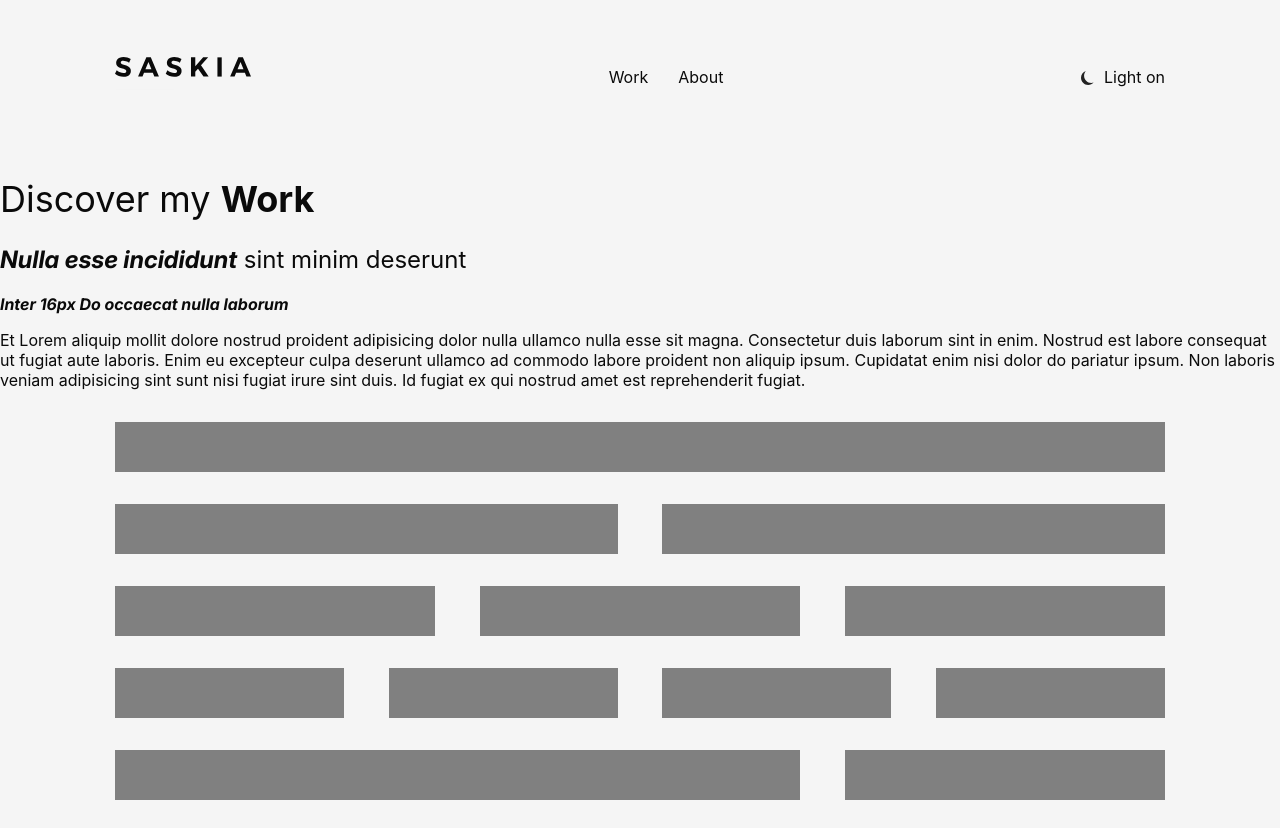
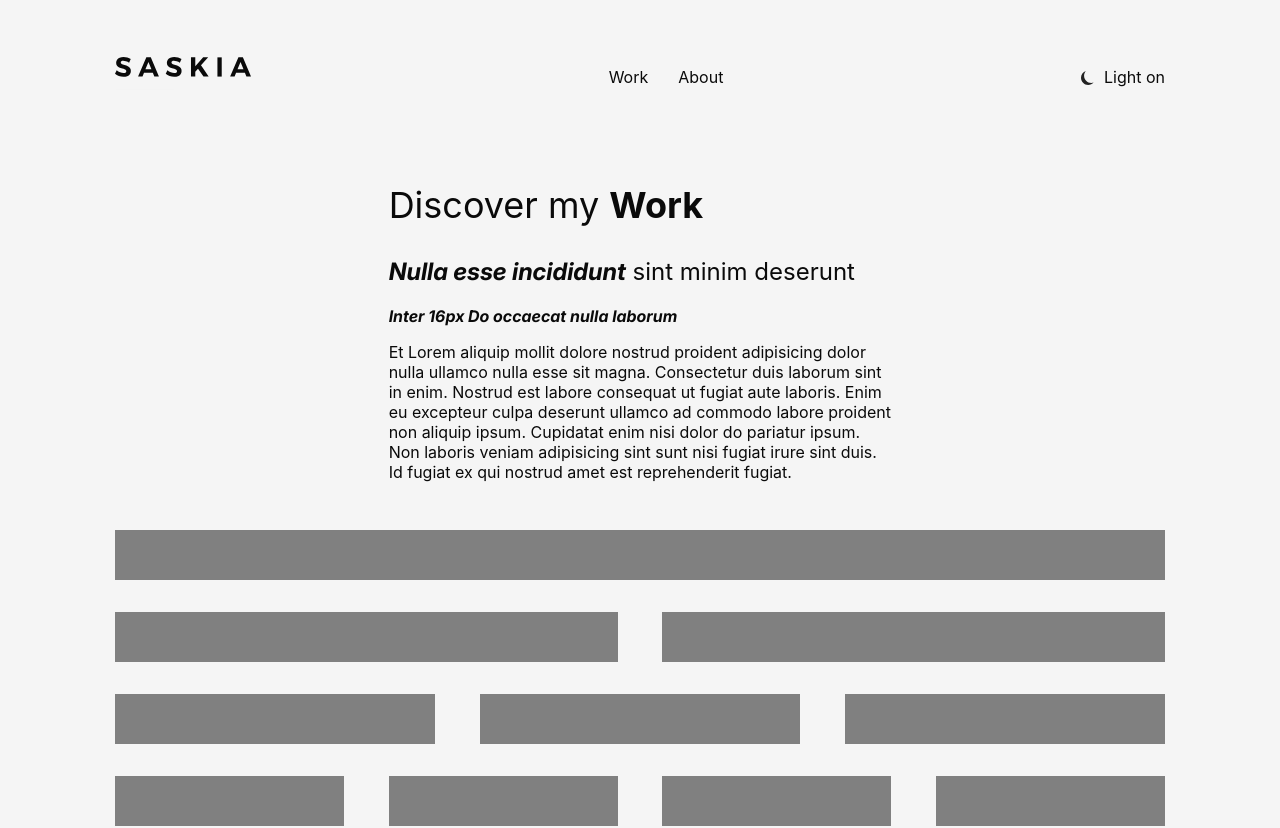
Before and after one commit to saskiawijnstra/websitesaskia, a Vue app in the folder web-code/: page /work in a window 1280 px wide. Shown: the top 828 px of the page. Built offline with nearby package versions, Linux system fonts and the light colour scheme; a web font is replaced by a local one.

Commit message:
apply grid to demo texts

```diff
--- a/web-code/src/App.vue
+++ b/web-code/src/App.vue
@@ -11,6 +11,9 @@ import headerBar from "./components/header/header-bar.vue";
       <component :is="Component" />
     </transition>
   </router-view>
+
+  <article class="grid-container">
+    <div class="content col-span-6-start-4">
       <h1>Discover my <strong>Work</strong></h1>
 
       <h2>
@@ -21,13 +24,15 @@ import headerBar from "./components/header/header-bar.vue";
 
       <p>
         Et Lorem aliquip mollit dolore nostrud proident adipisicing dolor nulla
-    ullamco nulla esse sit magna. Consectetur duis laborum sint in enim. Nostrud
-    est labore consequat ut fugiat aute laboris. Enim eu excepteur culpa
-    deserunt ullamco ad commodo labore proident non aliquip ipsum. Cupidatat
-    enim nisi dolor do pariatur ipsum. Non laboris veniam adipisicing sint sunt
-    nisi fugiat irure sint duis. Id fugiat ex qui nostrud amet est reprehenderit
-    fugiat.
+        ullamco nulla esse sit magna. Consectetur duis laborum sint in enim.
+        Nostrud est labore consequat ut fugiat aute laboris. Enim eu excepteur
+        culpa deserunt ullamco ad commodo labore proident non aliquip ipsum.
+        Cupidatat enim nisi dolor do pariatur ipsum. Non laboris veniam
+        adipisicing sint sunt nisi fugiat irure sint duis. Id fugiat ex qui
+        nostrud amet est reprehenderit fugiat.
       </p>
+    </div>
+  </article>
 
   <grid-test />
 </template>
--- a/web-code/src/components/pages/AboutView.vue
+++ b/web-code/src/components/pages/AboutView.vue
@@ -1,3 +1,7 @@
 <template>
-  <h2>About</h2>
+  <article class="grid-container">
+    <div class="content col-span-2-start-6">
+      <h2>About</h2>
+    </div>
+  </article>
 </template>
--- a/web-code/src/components/pages/WorkView.vue
+++ b/web-code/src/components/pages/WorkView.vue
@@ -1,3 +1,7 @@
 <template>
-  <h2>Work</h2>
+  <article class="grid-container">
+    <div class="content col-span-2-start-6">
+      <h2>Work</h2>
+    </div>
+  </article>
 </template>
--- a/web-code/src/scss/utils/_grid.scss
+++ b/web-code/src/scss/utils/_grid.scss
@@ -59,7 +59,6 @@ $grid-columns: 12;
 @for $span from 1 through $grid-columns {
   @for $start from 1 through ($grid-columns - $span + 1) {
     .col-span-#{$span}-start-#{$start} {
-      background-color: red;
       grid-column: #{$start} / span #{$span};
     }
   }
```
Lines whose indentation alone changed are shown as unchanged.
